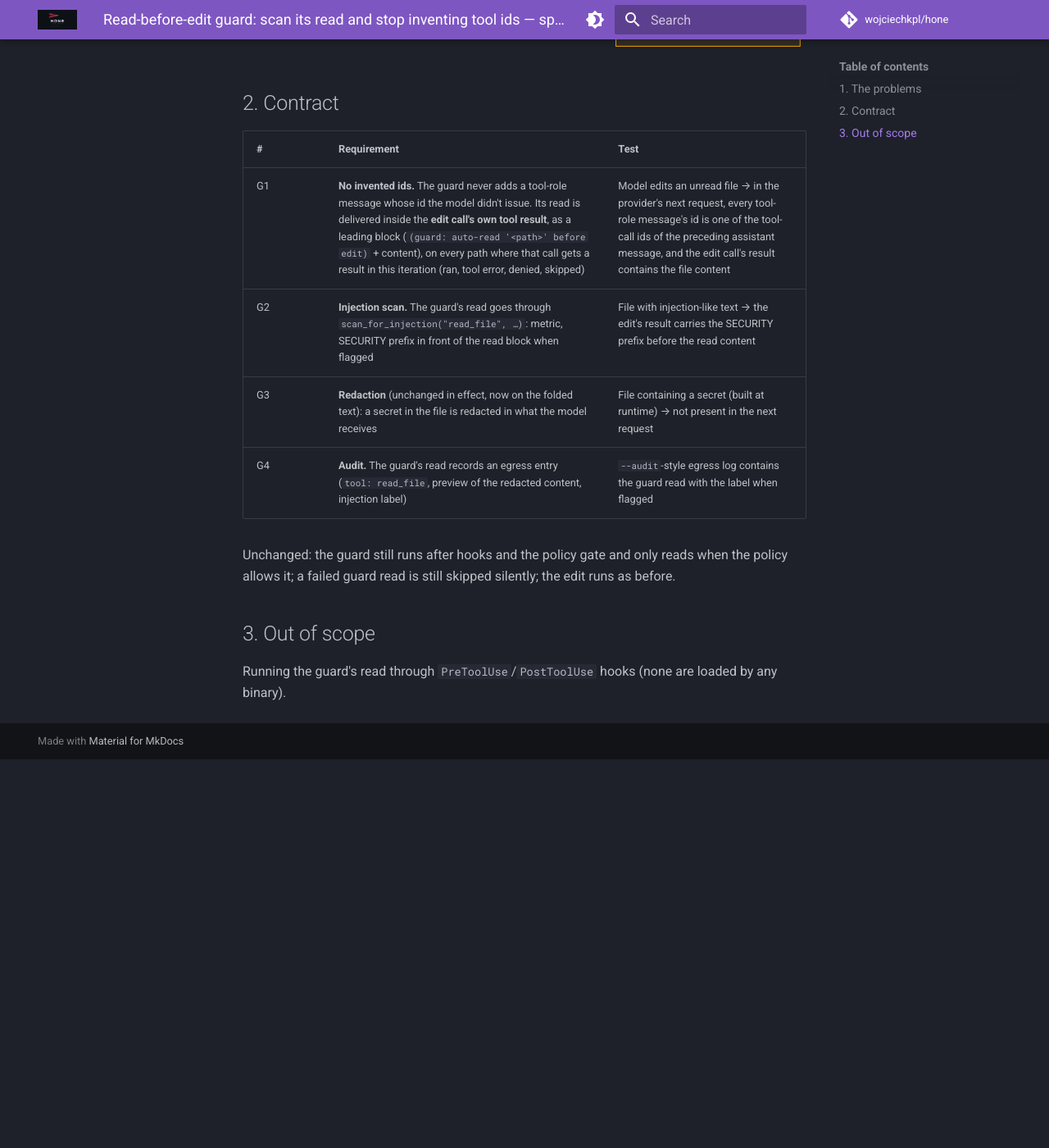
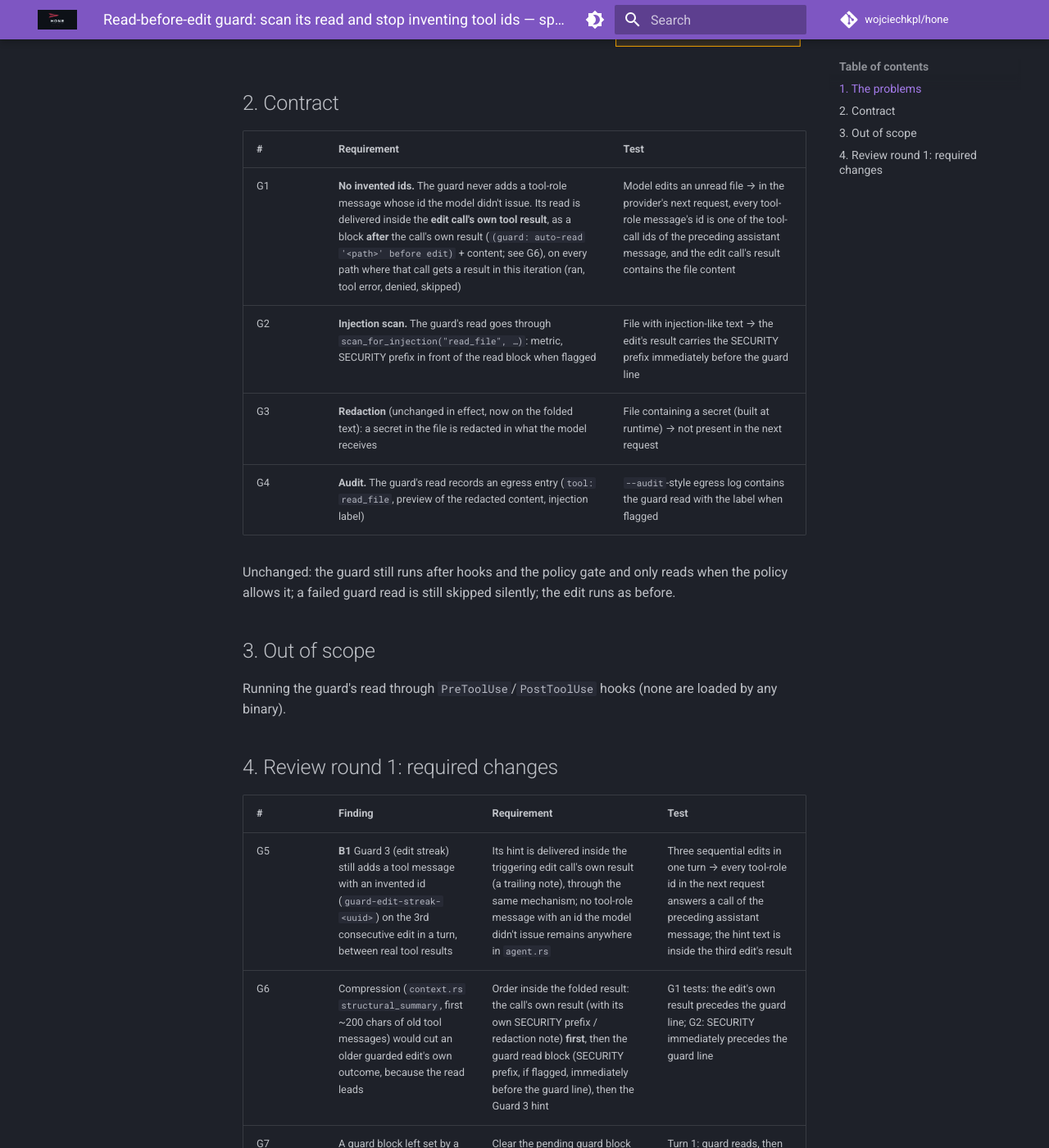
Before and after one commit to wojciechkpl/hone, an MkDocs documentation site: the page built from docs/plans/guard-read-spec.md, in a window 1280 px wide and 1400 px high, scrolled down 860 px. Shown: the whole window at 82% size. Built offline with MkDocs 1.6.1 and Material for MkDocs 9.7.7, drawn with Linux system fonts in a browser that asks for light colours; comment, search, counter and statistics services are not loaded; before the commit the page ends 1786 px from its top, so only the background shows below that; some of the changed text lies outside the part shown.

Commit message:
docs(plan): guard read, review round 1 contract (G5-G7)

```diff
--- a/docs/plans/guard-read-spec.md
+++ b/docs/plans/guard-read-spec.md
@@ -31,8 +31,8 @@
 
 | # | Requirement | Test |
 |---|---|---|
-| G1 | **No invented ids.** The guard never adds a tool-role message whose id the model didn't issue. Its read is delivered inside the **edit call's own tool result**, as a leading block (`(guard: auto-read '<path>' before edit)` + content), on every path where that call gets a result in this iteration (ran, tool error, denied, skipped) | Model edits an unread file → in the provider's next request, every tool-role message's id is one of the tool-call ids of the preceding assistant message, and the edit call's result contains the file content |
-| G2 | **Injection scan.** The guard's read goes through `scan_for_injection("read_file", …)`: metric, SECURITY prefix in front of the read block when flagged | File with injection-like text → the edit's result carries the SECURITY prefix before the read content |
+| G1 | **No invented ids.** The guard never adds a tool-role message whose id the model didn't issue. Its read is delivered inside the **edit call's own tool result**, as a block **after** the call's own result (`(guard: auto-read '<path>' before edit)` + content; see G6), on every path where that call gets a result in this iteration (ran, tool error, denied, skipped) | Model edits an unread file → in the provider's next request, every tool-role message's id is one of the tool-call ids of the preceding assistant message, and the edit call's result contains the file content |
+| G2 | **Injection scan.** The guard's read goes through `scan_for_injection("read_file", …)`: metric, SECURITY prefix in front of the read block when flagged | File with injection-like text → the edit's result carries the SECURITY prefix immediately before the guard line |
 | G3 | **Redaction** (unchanged in effect, now on the folded text): a secret in the file is redacted in what the model receives | File containing a secret (built at runtime) → not present in the next request |
 | G4 | **Audit.** The guard's read records an egress entry (`tool: read_file`, preview of the redacted content, injection label) | `--audit`-style egress log contains the guard read with the label when flagged |
 
@@ -42,3 +42,11 @@
 ## 3. Out of scope
 
 Running the guard's read through `PreToolUse`/`PostToolUse` hooks (none are loaded by any binary).
+
+## 4. Review round 1: required changes
+
+| # | Finding | Requirement | Test |
+|---|---|---|---|
+| G5 | **B1** Guard 3 (edit streak) still adds a tool message with an invented id (`guard-edit-streak-<uuid>`) on the 3rd consecutive edit in a turn, between real tool results | Its hint is delivered inside the triggering edit call's own result (a trailing note), through the same mechanism; no tool-role message with an id the model didn't issue remains anywhere in `agent.rs` | Three sequential edits in one turn → every tool-role id in the next request answers a call of the preceding assistant message; the hint text is inside the third edit's result |
+| G6 | Compression (`context.rs` `structural_summary`, first ~200 chars of old tool messages) would cut an older guarded edit's own outcome, because the read leads | Order inside the folded result: the call's own result (with its own SECURITY prefix / redaction note) **first**, then the guard read block (SECURITY prefix, if flagged, immediately before the guard line), then the Guard 3 hint | G1 tests: the edit's own result precedes the guard line; G2: SECURITY immediately precedes the guard line |
+| G7 | A guard block left set by a cancelled turn can attach to a later call with the same id (repeating ids: Ollama fallback `call_{name}`, test scripts) | Clear the pending guard block at the start of `run_turn` / `run_turn_content` and in `cancel_pending_calls` | Turn 1: guard reads, then the edit is cancelled at its approval prompt (event receiver closed); turn 2: a call with the same id gets a result → it contains no guard block |
```
